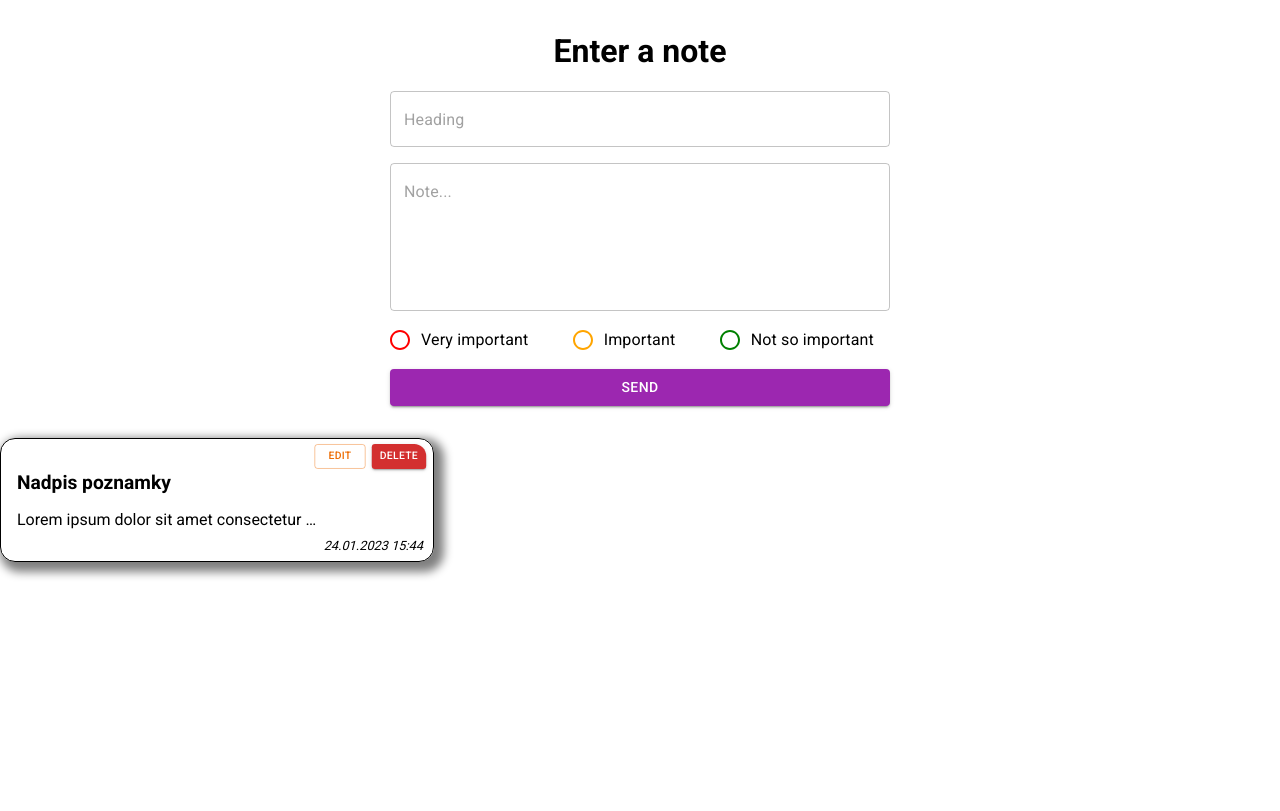
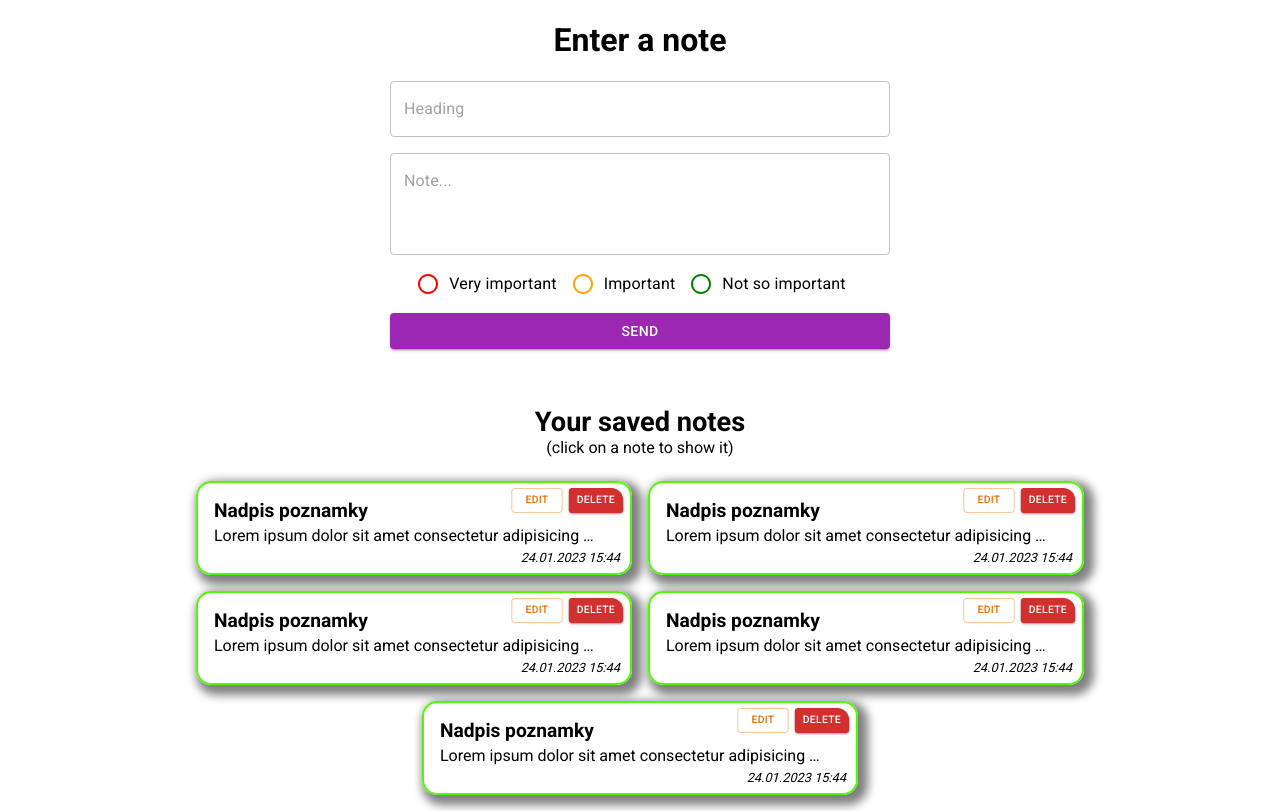
Before and after one commit to Khabub/rr-notes, a React (Create React App) app: page / in a window 1280 px wide. Built offline with nearby package versions, Linux system fonts and the light colour scheme.

Commit message:
add layouts

```diff
--- a/src/App.tsx
+++ b/src/App.tsx
@@ -1,13 +1,25 @@
 import InputForm from "./components/Main/InputForm";
 import CardNote from "./components/UI/CardNote";
+import styled from "styled-components";
+import NotesWindow from "./components/Main/NotesWindow";
 
 const App = (): JSX.Element => {
   return (
-    <>
+    <Container>
       <InputForm />
-      <CardNote />
-    </>
+      <br />
+      <br />
+      <br />
+      <NotesWindow />
+    </Container>
   );
 };
 
 export default App;
+
+const Container = styled.div`
+  display: flex;
+  flex-direction: column;
+  justify-content: center;
+  align-items: center;
+`;
--- a/src/components/Main/InputForm.tsx
+++ b/src/components/Main/InputForm.tsx
@@ -5,7 +5,6 @@ import {
   RadioGroup,
   TextField,
 } from "@mui/material";
-import { useState } from "react";
 import styled from "styled-components";
 
 interface Props {
@@ -20,12 +19,16 @@ const InputForm = (props: Props): JSX.Element => {
   return (
     <Container onSubmit={handleSubmit}>
       <h1>Enter a note</h1>
-      <div>
-        <TextField type="text" placeholder="Heading" />
+      <div className="input-textfield">
+        <TextField
+          inputProps={{ maxLength: 15 }}
+          type="text"
+          placeholder="Heading"
+        />
         <TextField
           sx={{ marginTop: "1rem" }}
           multiline
-          rows={5}
+          rows={3}
           type="text"
           placeholder="Note..."
         />
@@ -91,11 +94,11 @@ const InputForm = (props: Props): JSX.Element => {
 export default InputForm;
 
 const Container = styled.form`
-  width: 500px;
-  margin: 2rem auto;
+  width: 90vw;
+  max-width: 500px;
   text-align: center;
 
-  & > div {
+  .input-textfield, .send-form {
     display: flex;
     flex-direction: column;
   }
@@ -105,7 +108,8 @@ const RadioGroupSC = styled(RadioGroup)`
   && {
     display: flex;
     flex-direction: row;
-    justify-content: space-between;
+    justify-content: center;
+    align-items: center;
     margin: 0.5rem 0;
   }
 `;
--- /dev/null
+++ b/src/components/Main/NotesWindow.tsx
@@ -0,0 +1,57 @@
+import styled from "styled-components";
+import CardNote from "../UI/CardNote";
+
+interface Props {
+  children?: React.ReactNode;
+}
+
+const NotesWindow = (props: Props): JSX.Element => {
+  return (
+    <Container>
+      <div>
+        <h1 className="note-heading">Your saved notes</h1>
+        <p className="note-info">(click on a note to show it)</p>
+      </div>
+      <div className="notes-wrap">
+        <CardNote />
+        <CardNote />
+        <CardNote />
+        <CardNote />
+        <CardNote />
+      </div>
+    </Container>
+  );
+};
+
+export default NotesWindow;
+
+const Container = styled.div`
+  display: flex;
+  flex-direction: column;
+  justify-content: center;
+  align-items: center;
+
+  .notes-wrap {
+    display: flex;
+    flex-wrap: wrap;
+    justify-content: center;
+    align-items: center;
+    max-width: 90vw;
+    column-gap: 1rem;
+  }
+
+  .note-heading,
+  .note-info {
+    margin: 0;
+    padding: 0;
+  }
+
+  .note-heading {
+    font-size: 1.7rem;
+  }
+
+  .note-info {
+    text-align: center;
+    margin-bottom: 1.5rem;
+  }
+`;
--- a/src/components/UI/CardNote.tsx
+++ b/src/components/UI/CardNote.tsx
@@ -13,7 +13,11 @@ const CardNote = (props: Props): JSX.Element => {
       </div>
       <div className="right-side-buttons">
         <Button
-          sx={{ scale: "80%", translate: "7px" }}
+          sx={{
+            scale: "80%",
+            translate: "7px",
+            "@media (max-width: 320px)": { translate: 0 },
+          }}
           size="small"
           color="warning"
           variant="outlined"
@@ -34,7 +38,7 @@ const CardNote = (props: Props): JSX.Element => {
       </div>
       <div>
         <h2>Nadpis poznamky</h2>
-        <p>
+        <p className="note-content">
           Lorem ipsum dolor sit amet consectetur adipisicing elit. Suscipit
           sapiente quibusdam voluptatem molestias enim et minima quia, numquam
           quasi! Est quisquam reiciendis alias! Eius porro at culpa obcaecati
@@ -51,20 +55,25 @@ const Container = styled.div`
   padding: 1rem;
   display: flex;
   position: relative;
-  width: 400px;
-  border: 1px solid #000;
+  width: 80vw;
+  max-width: 400px;
+  border: 2px solid #4ffa00;
   border-radius: 15px;
   box-shadow: 5px 5px 10px 5px grey;
+  margin-bottom: 1rem;
 
-  p {
-    width: 300px;
+  .note-content {
+    width: 65vw;
+    max-width: 380px;
     white-space: nowrap;
     overflow: hidden;
     text-overflow: ellipsis;
+    margin: 0.2rem 0 0.8rem;
   }
 
   h2 {
     font-size: 1.2rem;
+    margin: 0;
   }
 
   .right-side-date {
@@ -79,6 +88,14 @@ const Container = styled.div`
     position: absolute;
     right: 0;
     top: 2px;
+  }
 
+  @media (max-width: 320px) {
+    .right-side-buttons {
+      display: flex;
+      flex-direction: column-reverse;
+      align-items: center;
+      justify-content: center;
+    }
   }
 `;
```
